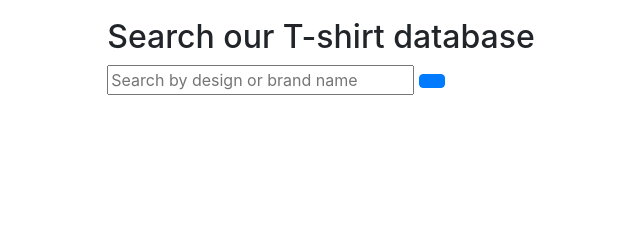
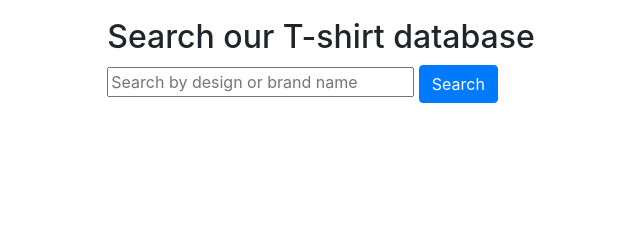
Before and after one commit to wojtekidd/djangoapp-koszulki, a Django app: page /tshirts/ in a window 1280 px wide. Shown: the part 252-492 px from the top of the page, without its empty margins (121-761 px from the left). Run offline with Django 3.2, Linux system fonts and the light colour scheme; data that the repository does not hold is empty; some libraries are stand-ins or nearby versions.

Commit message:
Added 'Search' label

```diff
--- a/tshirts/templates/index.html
+++ b/tshirts/templates/index.html
@@ -13,7 +13,7 @@
   <h2>Search our T-shirt database</h2>
     <form id="searchform" action="{% url 'search_results' %}" method="get" accept-charset="utf-8">
         <input id="searchbox" name="q" type="text" placeholder="Search by design or brand name" size="25">
-    <button type="submit" class="btn btn-primary"></button>
+    <button type="submit" class="btn btn-primary">Search</button>
     </form>
 
 
```
